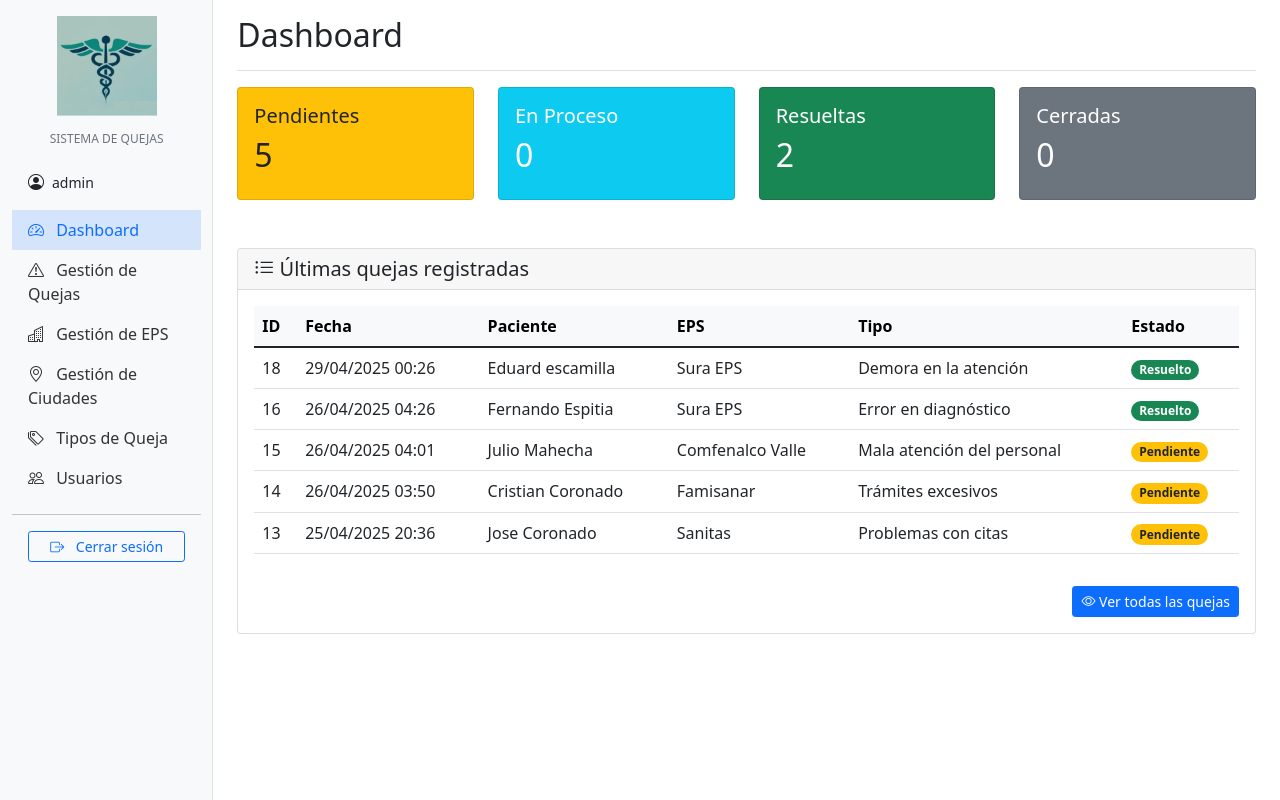
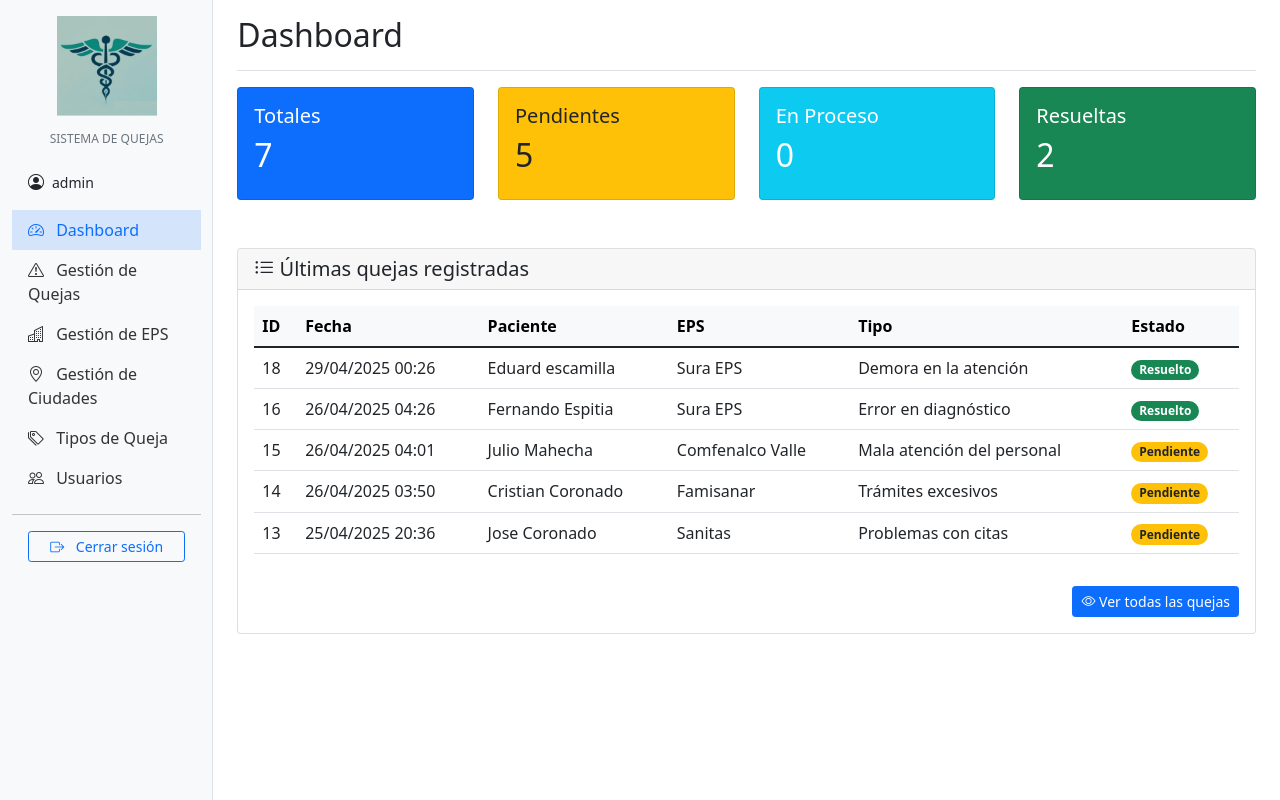
Before and after one commit to crisgacovi/sistema_quejas, a PHP site: page /admin/index.php in a window 1280 px wide. Run offline with PHP 8.4, Linux system fonts and the light colour scheme; a user stored in the database is signed in; data comes from the database, SQL or seed files in the repository.

Commit message:
Add files via upload

```diff
--- a/admin/editar_queja.php
+++ b/admin/editar_queja.php
@@ -214,7 +214,6 @@ function getBadgeClass($estado) {
                                                 <option value="Pendiente" <?php echo $queja['estado'] === 'Pendiente' ? 'selected' : ''; ?>>Pendiente</option>
                                                 <option value="En Proceso" <?php echo $queja['estado'] === 'En Proceso' ? 'selected' : ''; ?>>En Proceso</option>
                                                 <option value="Resuelto" <?php echo $queja['estado'] === 'Resuelto' ? 'selected' : ''; ?>>Resuelto</option>
-                                                <option value="Cerrado" <?php echo $queja['estado'] === 'Cerrado' ? 'selected' : ''; ?>>Cerrado</option>
                                             </select>
                                         </dd>
 
--- a/admin/index.php
+++ b/admin/index.php
@@ -89,6 +89,14 @@ try {
                 <!-- Estadísticas -->
                 <div class="row mb-5">
                     <div class="col-md-3">
+                        <div class="card bg-primary text-white">
+                            <div class="card-body">
+                                <h5 class="card-title">Totales</h5>
+                                <h2><?php echo $stats['total']; ?></h2>
+                            </div>
+                        </div>
+                    </div>
+                    <div class="col-md-3">
                         <div class="card bg-warning text-dark">
                             <div class="card-body">
                                 <h5 class="card-title">Pendientes</h5>
@@ -112,14 +120,7 @@ try {
                             </div>
                         </div>
                     </div>
-                    <div class="col-md-3">
-                        <div class="card bg-secondary text-white">
-                            <div class="card-body">
-                                <h5 class="card-title">Cerradas</h5>
-                                <h2><?php echo $stats['closed']; ?></h2>
-                            </div>
-                        </div>
-                    </div>
+
                 </div>
 
                 <!-- Últimas quejas registradas -->
```
